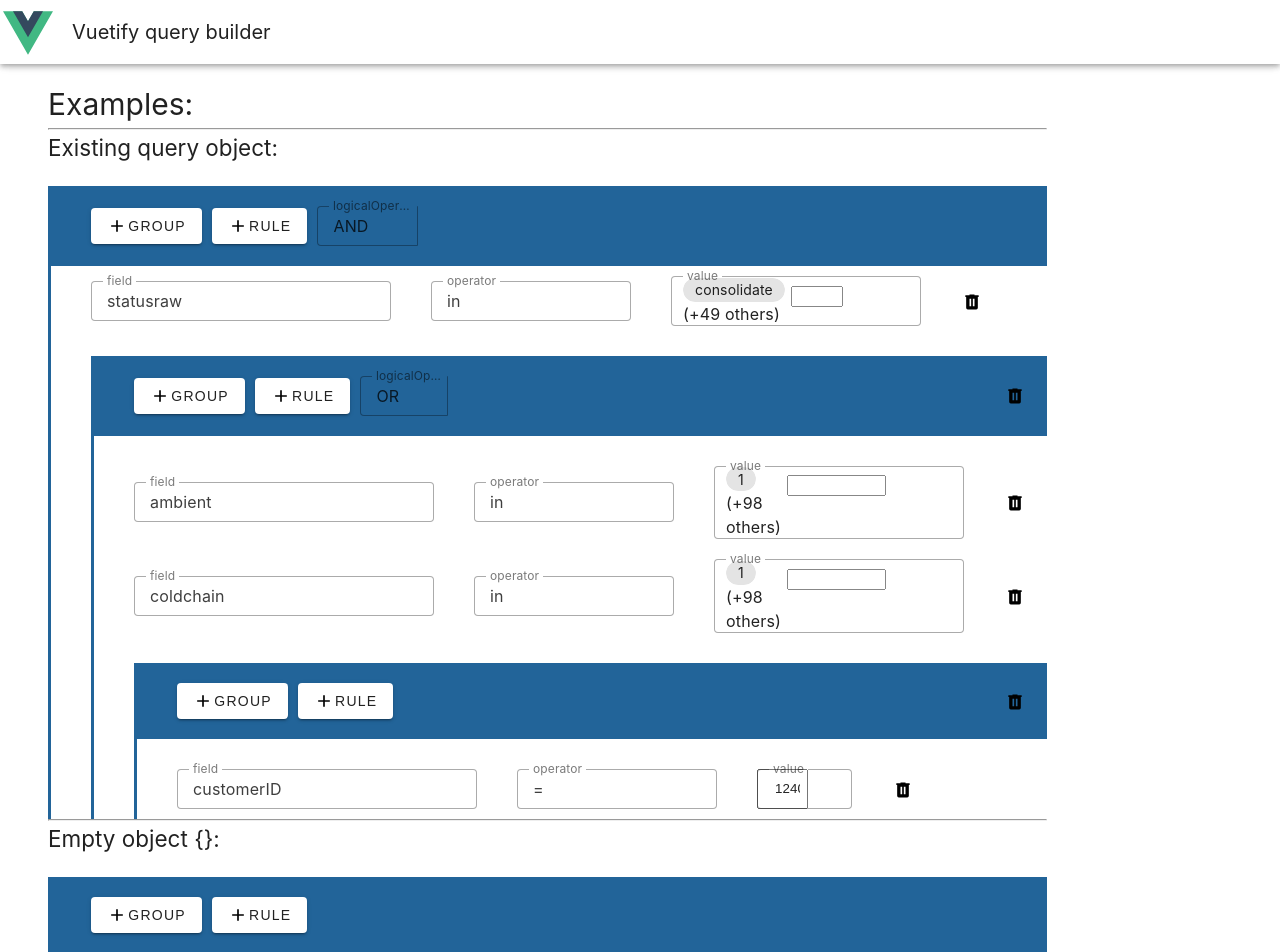
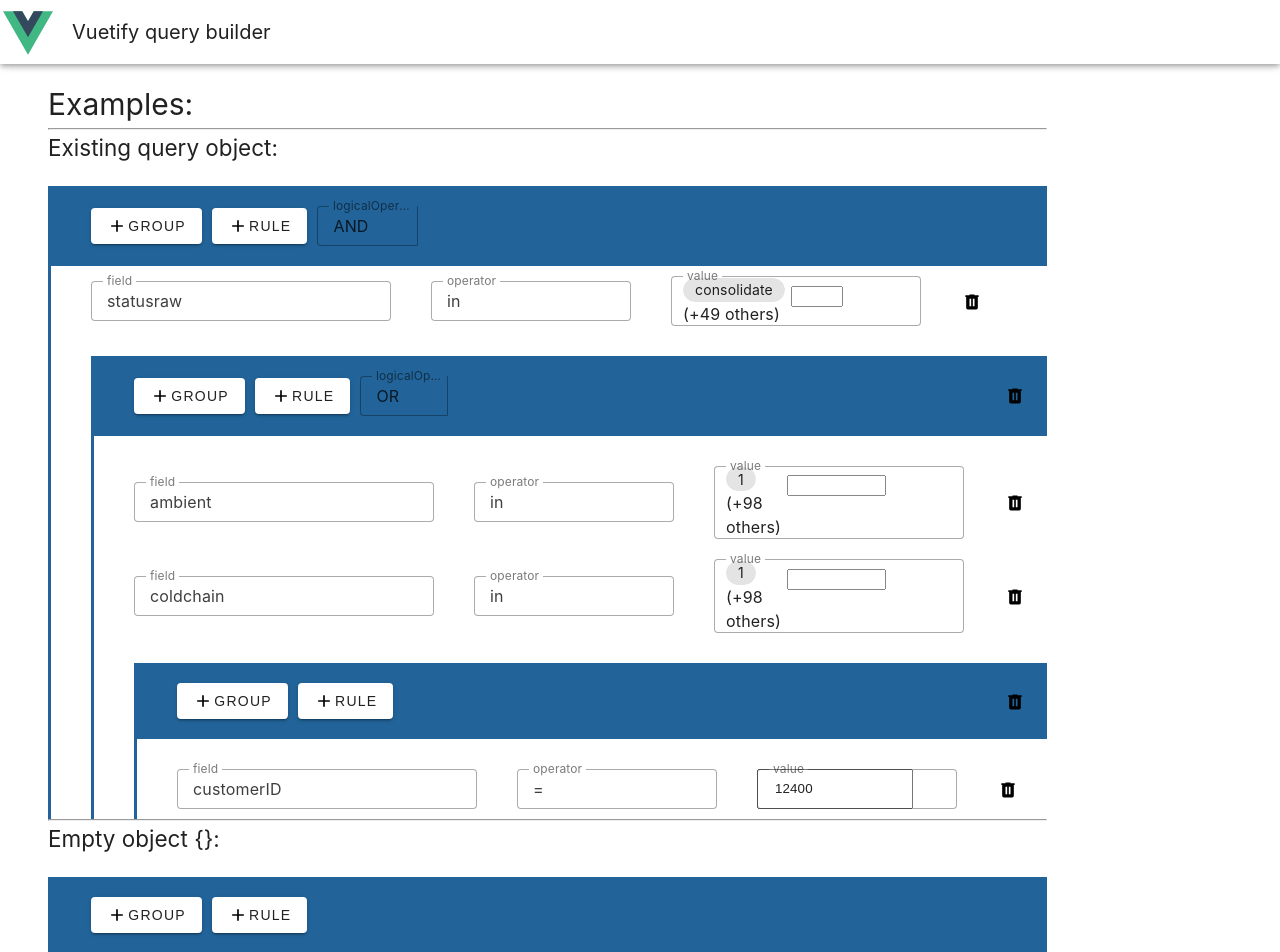
Before and after one commit to ampgroep/vuetify-query-builder, a Vue app: page / in a window 1280 px wide. Shown: the top 952 px of the page. Built offline with nearby package versions, Linux system fonts and the light colour scheme.

Commit message:
Making styles exportable

```diff
--- a/src/components/QueryBuilderRule.vue
+++ b/src/components/QueryBuilderRule.vue
@@ -40,6 +40,7 @@
         hide-details
         v-model="value"
         clearable
+        style="min-width: 200px"
       ></v-text-field>
       <v-combobox
         v-else-if="showCombobox()"
@@ -188,7 +189,4 @@ export default {
   margin-left: -40px;
   padding: 10px 20px 10px 40px;
 }
-.rule-hover:hover {
-  background: #f5f5f5;
-}
 </style>
```
Also changed, not shown: package.json (+4 -8 lines), 4 other files (tests, documents, lock files or other folders).
